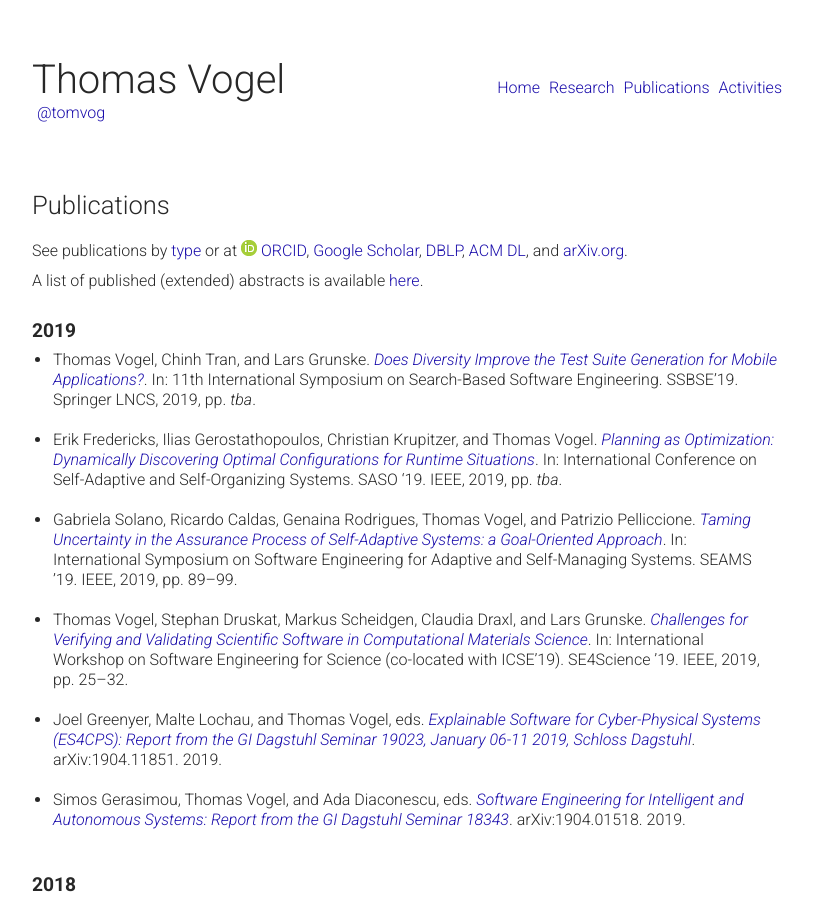
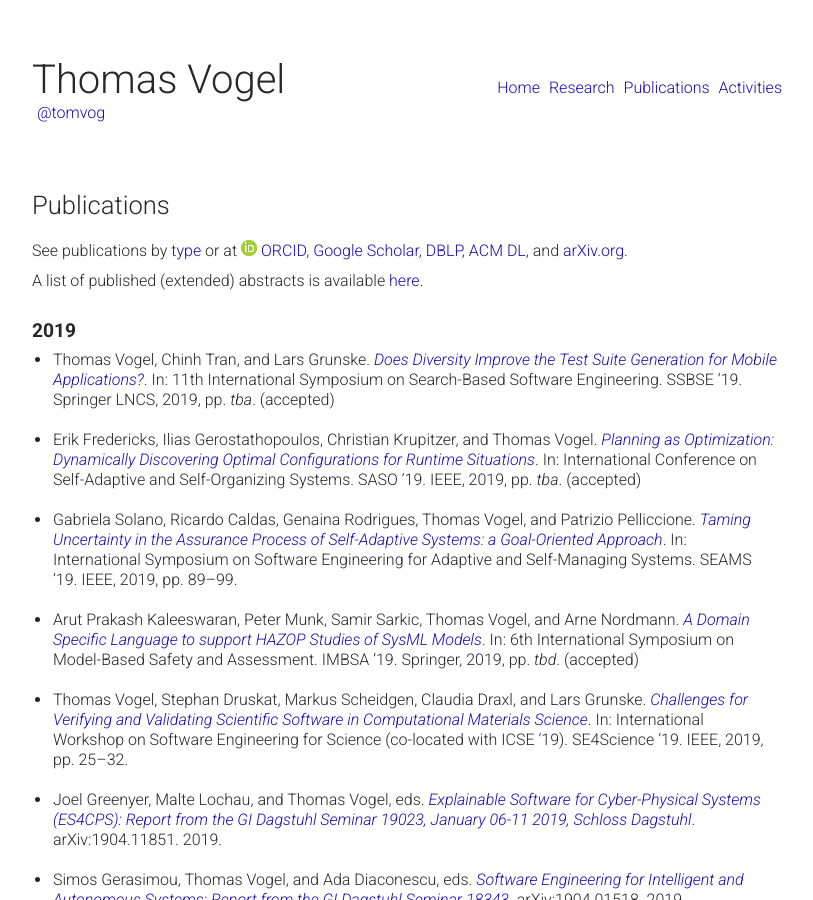
Before and after one commit to thomas-vogel/thomas-vogel.github.io, a Jekyll site: the page built from _pages/publications/index.md, in a window 1280 px wide and 900 px high. Shown: the whole window, without its empty margins (233-1046 px from the left). Built offline with Jekyll 4.4.1, drawn with Linux system fonts in a browser that asks for light colours.

Commit message:
Add IMBSA'19 paper, PC ICSE-NIER'20 news, CASaS'20.

```diff
--- a/_pages/publications/index.md
+++ b/_pages/publications/index.md
@@ -17,14 +17,16 @@ A list of published (extended) abstracts is available [here](abstracts).
 
 ## 2019
 
-* Thomas Vogel, Chinh Tran, and Lars Grunske. [_Does Diversity Improve the Test Suite Generation for Mobile Applications?_](2019-SSBSE). In: 11th International Symposium on Search-Based Software Engineering. SSBSE’19. Springer LNCS, 2019, pp. _tba_.
+* Thomas Vogel, Chinh Tran, and Lars Grunske. [_Does Diversity Improve the Test Suite Generation for Mobile Applications?_](2019-SSBSE). In: 11th International Symposium on Search-Based Software Engineering. SSBSE '19. Springer LNCS, 2019, pp. _tba_. (accepted)
 
-* Erik Fredericks, Ilias Gerostathopoulos, Christian Krupitzer, and Thomas Vogel. [_Planning as Optimization: Dynamically Discovering Optimal Configurations for Runtime Situations_](2019-SASO). In: International Conference on Self-Adaptive and Self-Organizing Systems. SASO '19. IEEE, 2019, pp. _tba_.
+* Erik Fredericks, Ilias Gerostathopoulos, Christian Krupitzer, and Thomas Vogel. [_Planning as Optimization: Dynamically Discovering Optimal Configurations for Runtime Situations_](2019-SASO). In: International Conference on Self-Adaptive and Self-Organizing Systems. SASO '19. IEEE, 2019, pp. _tba_. (accepted)
 
 * Gabriela Solano, Ricardo Caldas, Genaina Rodrigues, Thomas Vogel, and Patrizio Pelliccione. [_Taming Uncertainty in the Assurance Process of
 Self-Adaptive Systems: a Goal-Oriented Approach_](2019-SEAMS). In: International Symposium on Software Engineering for Adaptive and Self-Managing Systems. SEAMS ’19. IEEE, 2019, pp. 89--99.
 
-* Thomas Vogel, Stephan Druskat, Markus Scheidgen, Claudia Draxl, and Lars Grunske. [_Challenges for Verifying and Validating Scientific Software in Computational Materials Science_](2019-SE4Science). In: International Workshop on Software Engineering for Science (co-located with ICSE'19). SE4Science ’19. IEEE, 2019, pp. 25--32.
+* Arut Prakash Kaleeswaran, Peter Munk, Samir Sarkic, Thomas Vogel, and Arne Nordmann. [_A Domain Specific Language to support HAZOP Studies of SysML Models_](2019-IMBSA). In: 6th International Symposium on Model-Based Safety and Assessment. IMBSA '19. Springer, 2019, pp. _tbd_. (accepted)
+
+* Thomas Vogel, Stephan Druskat, Markus Scheidgen, Claudia Draxl, and Lars Grunske. [_Challenges for Verifying and Validating Scientific Software in Computational Materials Science_](2019-SE4Science). In: International Workshop on Software Engineering for Science (co-located with ICSE '19). SE4Science ’19. IEEE, 2019, pp. 25--32.
 
 * Joel Greenyer, Malte Lochau, and Thomas Vogel, eds. [_Explainable Software for Cyber-Physical Systems (ES4CPS): Report from the GI Dagstuhl Seminar 19023, January 06-11 2019, Schloss Dagstuhl_](2019-ES4CPS). 	arXiv:1904.11851. 2019.
 
```
Also changed, not shown: _pages/activities.md (+1 -0 lines), _pages/publications/2019-IMBSA.md (added, +30 -0 lines), _pages/publications/type.md (+5 -3 lines), index.md (+1 -0 lines).
